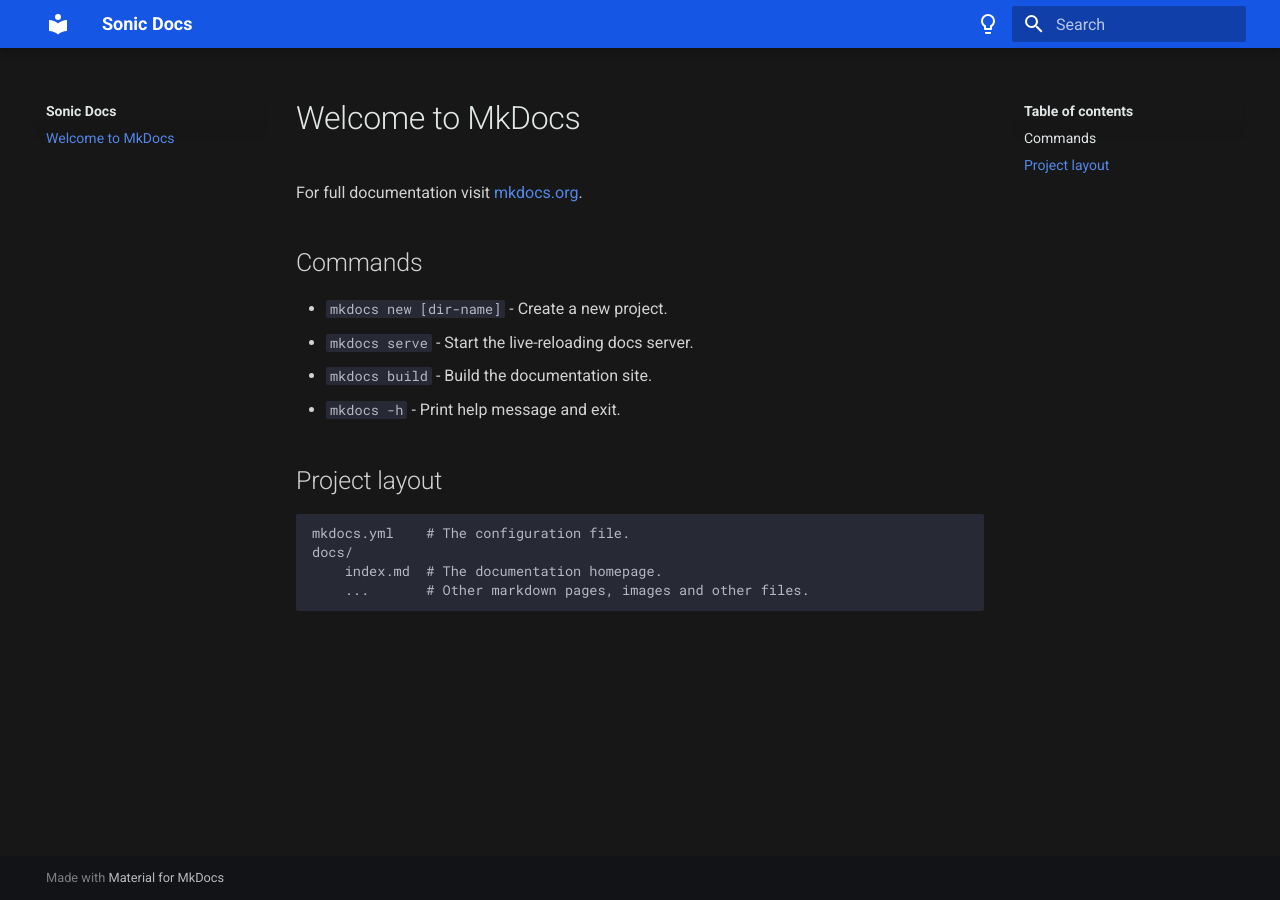
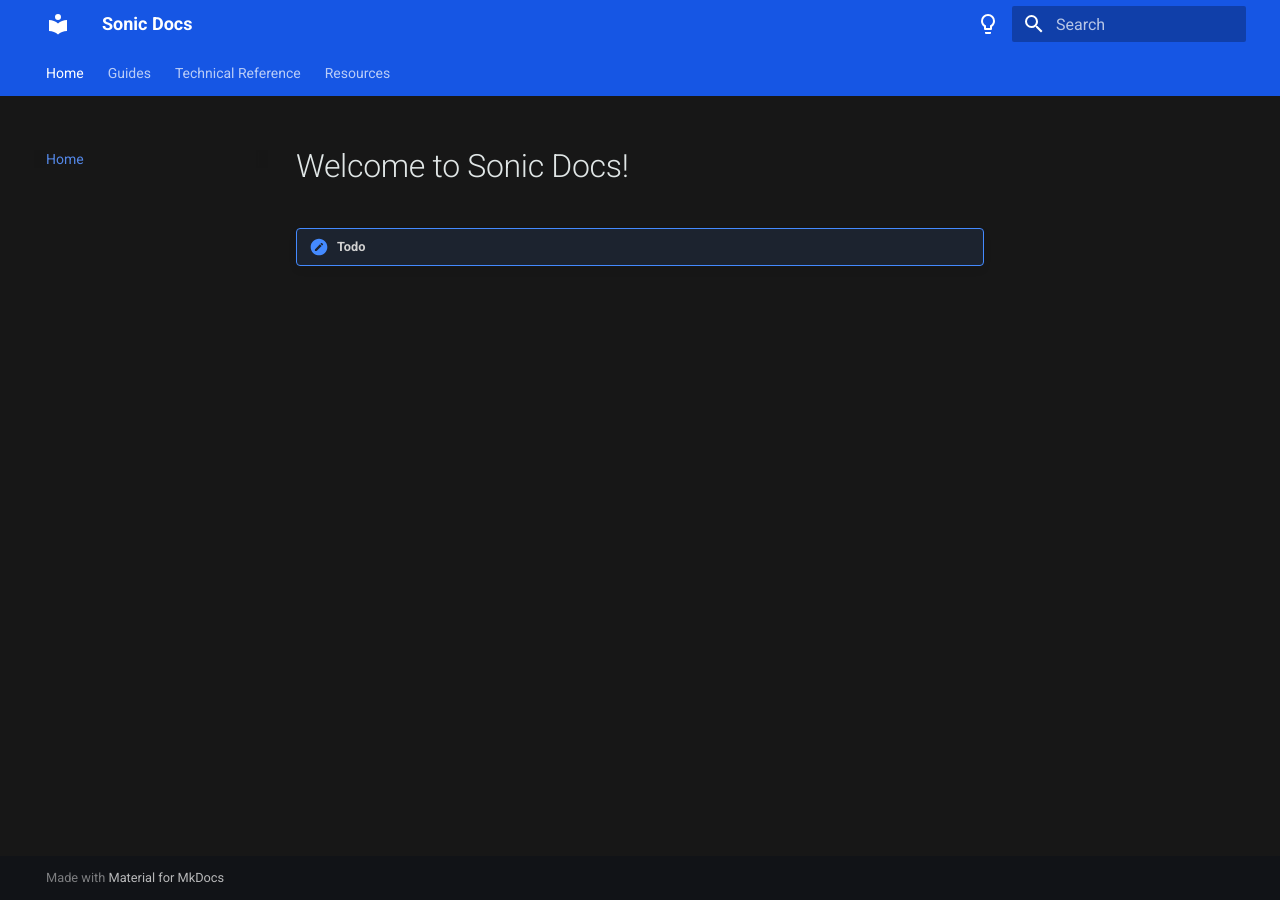
Before and after one commit to verygladen/SonicDocs.github.io, an MkDocs documentation site: the page built from docs/index.md, in a window 1280 px wide. Built offline with MkDocs 1.6.1 and Material for MkDocs 9.7.7, drawn with Linux system fonts in a browser that asks for light colours.

Commit message:
Add WIP basic structure and Mirage formats page

```diff
--- a/docs/index.md
+++ b/docs/index.md
@@ -1,17 +1,3 @@
-# Welcome to MkDocs
+# Welcome to Sonic Docs!
 
-For full documentation visit [mkdocs.org](https://www.mkdocs.org).
-
-## Commands
-
-* `mkdocs new [dir-name]` - Create a new project.
-* `mkdocs serve` - Start the live-reloading docs server.
-* `mkdocs build` - Build the documentation site.
-* `mkdocs -h` - Print help message and exit.
-
-## Project layout
-
-    mkdocs.yml    # The configuration file.
-    docs/
-        index.md  # The documentation homepage.
-        ...       # Other markdown pages, images and other files.
+!!! todo
--- a/mkdocs.yml
+++ b/mkdocs.yml
@@ -1,9 +1,33 @@
 site_name: Sonic Docs
 site_url: https://sonicdocs.github.io/
+nav:
+  - Home: index.md
+  - Guides:
+    - guide/index.md
+    - Sonic Generations: sonic2013.md
+    - Sonic Lost World: sonic2013.md
+    - Sonic Forces: sonic2013.md
+  - Technical Reference:
+    - ref/index.md
+    - Hedgehog Engine:
+      - ref/hh/index.md
+      - Mirage:
+        - ref/hh/mirage/index.md
+        - Formats: ref/hh/mirage/formats.md
+  - Resources: resources.md
+markdown_extensions:
+  - pymdownx.highlight
+  - pymdownx.superfences
+  - pymdownx.inlinehilite
+  - admonition
 extra_css:
   - stylesheets/extra.css
 theme:
   name: material
+  features:
+    - navigation.instant
+    - navigation.tabs
+    - navigation.indexes
   palette:
     - scheme: slate
       toggle:
```
Also changed, not shown: docs/guide/index.md (added, +3 -0 lines), docs/ref/hh/index.md (added, +3 -0 lines), docs/ref/hh/mirage/formats.md (added, +103 -0 lines), docs/ref/hh/mirage/index.md (added, +3 -0 lines), docs/ref/index.md (added, +3 -0 lines), docs/resources.md (added, +3 -0 lines).
